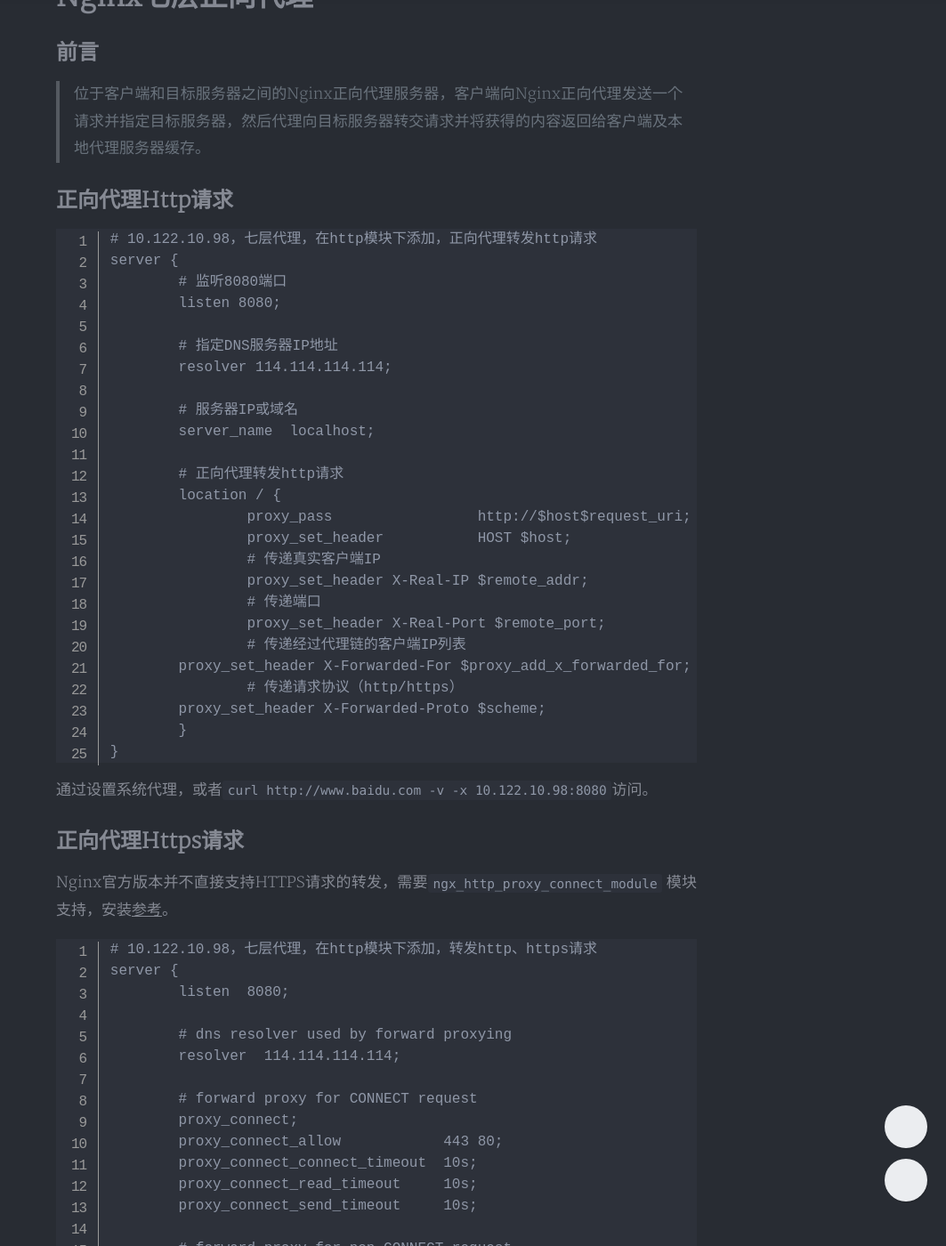
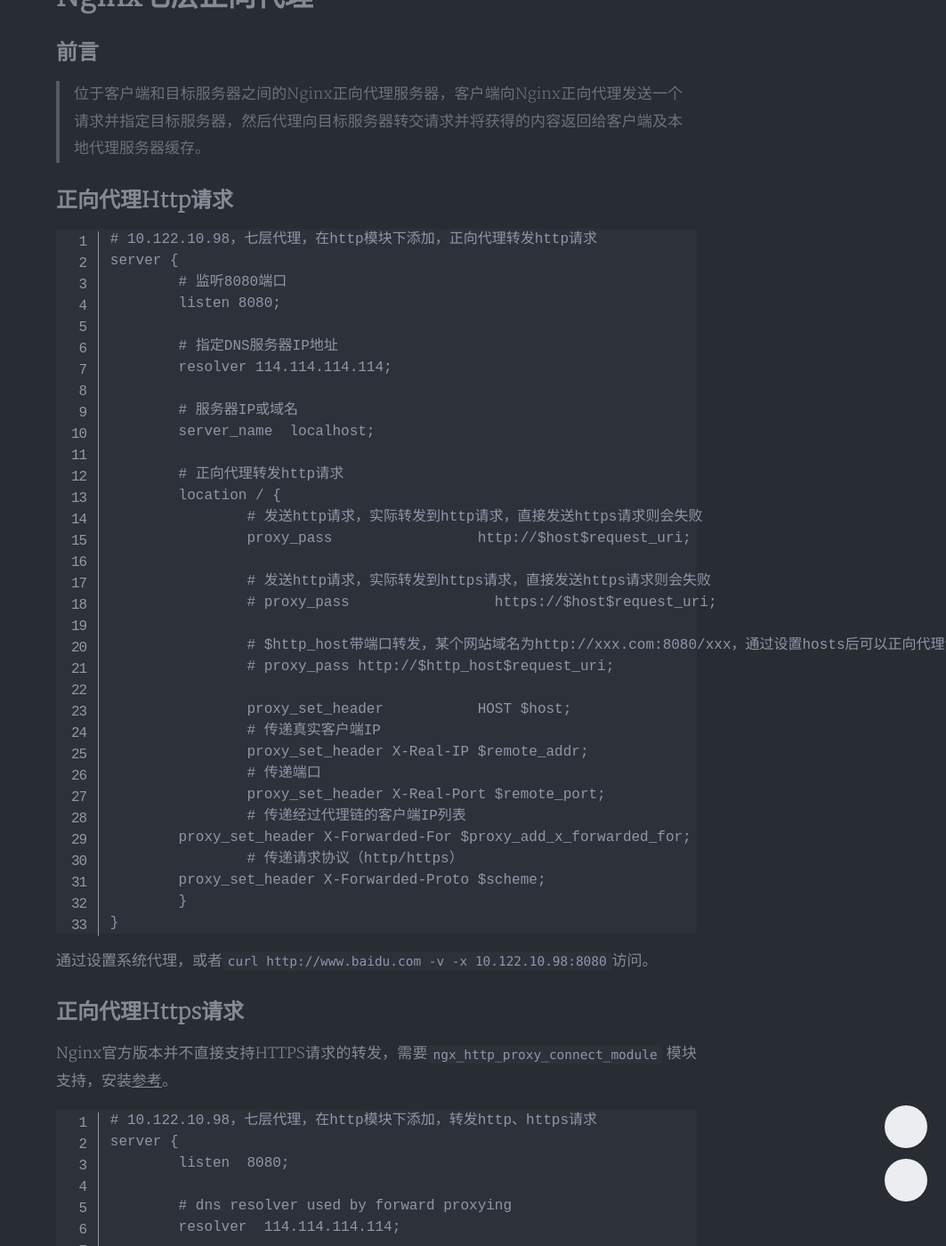
Before and after one commit to ldy/ldy.github.io, a Jekyll site: the page built from _posts/2024-03-25-Nginx七层正向代理.md, in a window 1280 px wide and 1400 px high, scrolled down 561 px. Shown: the whole window at 89% size, without its empty margins (217-1280 px from the left). Built offline with Jekyll 4.4.1, drawn with Linux system fonts in a browser that asks for light colours; nearby versions of some CDN libraries; comment, search, counter and statistics services are not loaded; a style sheet for code colours, icons or effects is not loaded; some of the changed text lies outside the part shown.

Commit message:
更新nginx七层正向代理

````diff
--- a/_posts/2024-03-25-Nginx七层正向代理.md
+++ b/_posts/2024-03-25-Nginx七层正向代理.md
@@ -29,7 +29,15 @@
 
 	# 正向代理转发http请求
 	location / {
+		# 发送http请求，实际转发到http请求，直接发送https请求则会失败
 		proxy_pass                 http://$host$request_uri;
+
+		# 发送http请求，实际转发到https请求，直接发送https请求则会失败
+		# proxy_pass                 https://$host$request_uri;
+
+		# $http_host带端口转发，某个网站域名为http://xxx.com:8080/xxx，通过设置hosts后可以正向代理请求
+		# proxy_pass http://$http_host$request_uri;
+
 		proxy_set_header           HOST $host;
 		# 传递真实客户端IP
 		proxy_set_header X-Real-IP $remote_addr;
@@ -66,7 +74,14 @@
 
 	# forward proxy for non-CONNECT request
 	location / {
+	    # 同时支持http和https协议，发送http请求时，如果远程服务器不支持http协议，需要带-L重定向参数
 		proxy_pass $scheme://$host;
+
+		# 不管发送http、https请求，实际转发到https请求，发送http请求时，如果远程服务器不支持http协议，无需带-L重定向参数
+		# proxy_pass https://$host;
+
+		# 不管发送http、https请求，https请求可以直接转发，发送http请求时，如果远程服务器不支持http协议，需要带-L重定向参数
+		# proxy_pass http://$host;
 		proxy_set_header Host $host;
 	}
 }
@@ -76,12 +91,12 @@
 
 ## 正向代理转发两次
 
-> *Client Machine C --> Nginx Machine B（installed connect_module）--> Nginx Machine A（installed connect_module） --> target website*
+> *Client Machine C --> Nginx Machine B --> Nginx Machine A（installed connect_module） --> target website*
 
-在前面配置好正向代理请求Http，或者正向代理请求Https之后，配置如下 。
+在机器B配置好正向代理转发配置如下，机器A正向代理转发配置了`connect_module`如上节所示 。
 
 ```
-# 10.122.10.218，内网二次转发，只支持转发http请求，proxy_connect模块无法转发https请求
+# 机器B，10.122.10.218，内网二次转发，只支持转发http请求，proxy_connect模块无法转发https请求
 server {
 	listen                           8081;
 	#server_name                     localhost;
@@ -93,6 +108,7 @@
 	#proxy_connect_send_timeout     10s;
 	location / {
 		proxy_pass $scheme://10.122.10.98:8081;
+		# proxy_pass http://10.122.10.98:8080;
 		proxy_set_header Host $host;
 		proxy_set_header Referer $http_referer;
 		proxy_set_header X-Real-IP $remote_addr;
@@ -102,7 +118,11 @@
 }
 ```
 
-在另外一台机器，通过设置系统代理，或者`curl http://www.baidu.com -v -x 10.122.10.218:8080`访问正常，`curl https://www.baidu.com -v -x 10.122.10.218:8080`访问不正常。
+在另外一台机器，通过设置系统代理，或者`curl http://www.baidu.com -v -x 10.122.10.218:8080`访问正常，`curl https://www.baidu.com -v -x 10.122.10.218:8080`访问不正常。如果需要访问`https`协议，可以通过发送`http`请求，机器A强制正向代理到`https`协议。
+
+> Client Machine C --> Nginx Machine B --> Nginx Machine A --> target website
+
+另一种方式是前面机器B配置好正向代理请求`http`，机器A再配置正向代理将`http`请求强制转为`https`请求，都无需安装`ngx_http_proxy_connect_module`模块，发送请求的时候通过`http`协议。
 
 ## Linux设置代理
 
````
